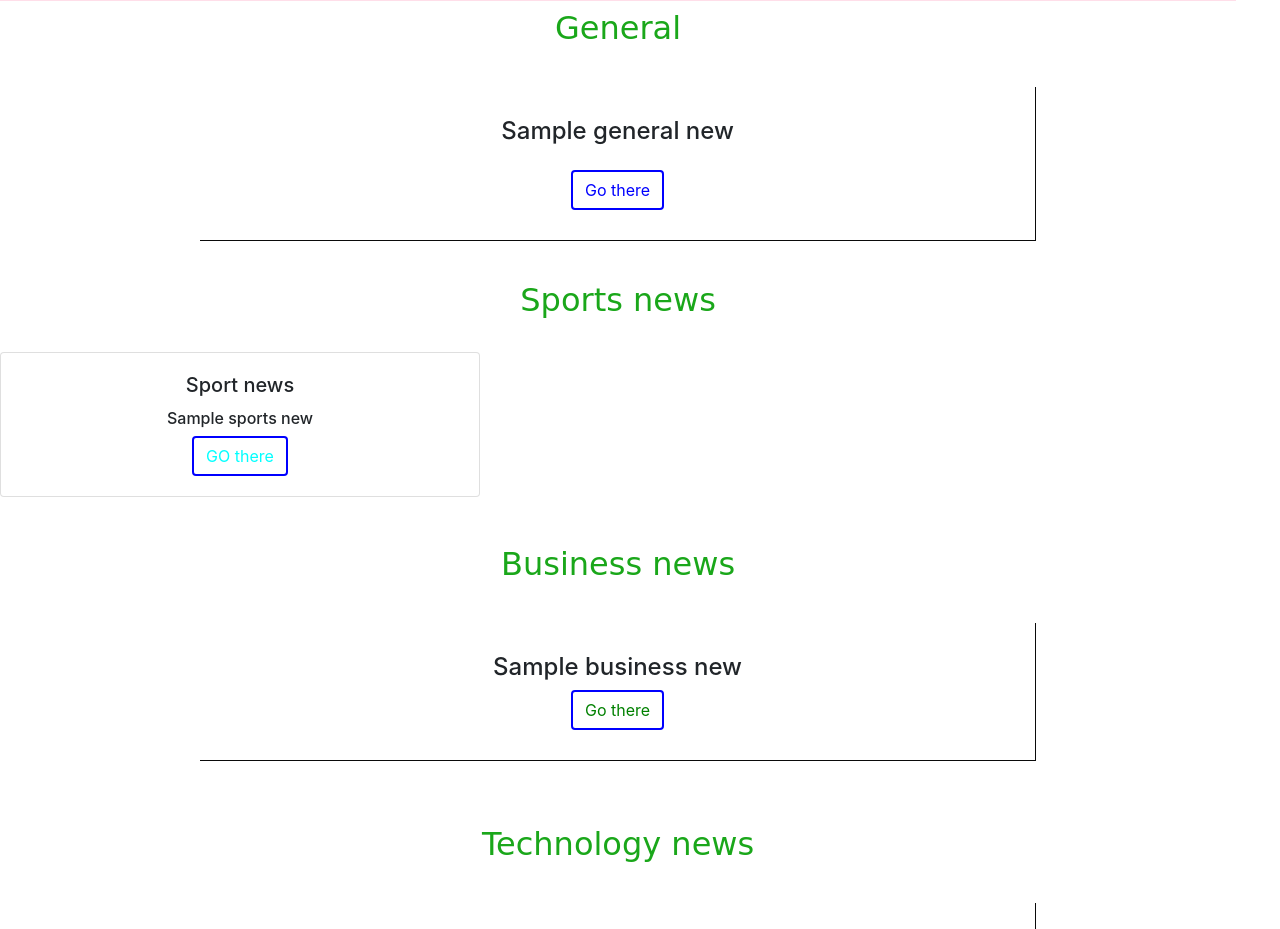
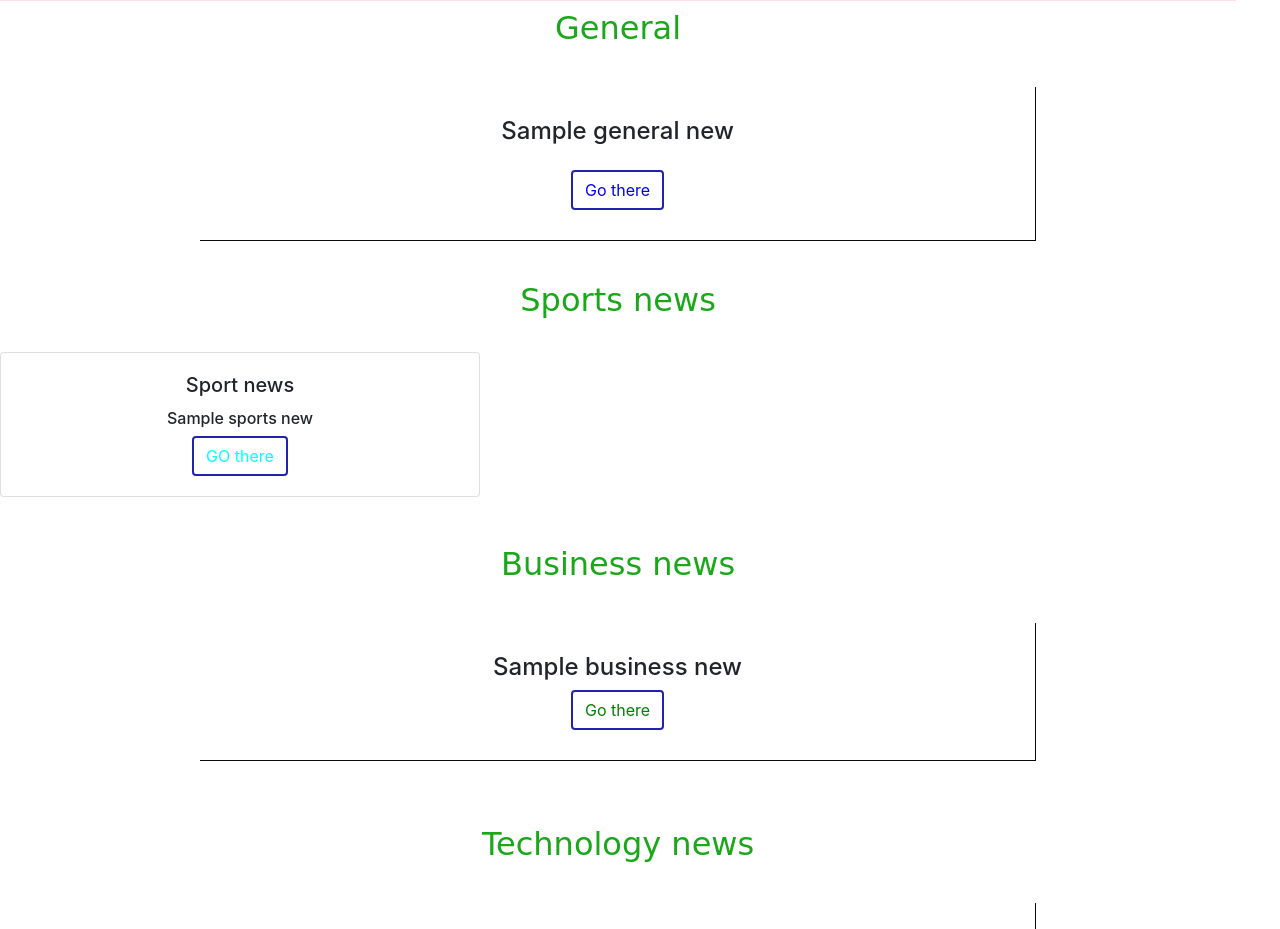
Before and after one commit to Andrew59-boop/news, a Flask app: template app/templates/index.html in a window 1280 px wide. Shown: the part 737-1666 px from the top of the page. Run offline with Flask 2, Linux system fonts and the light colour scheme; the template is opened without the code that fills it: most values are stand-ins (such as "Sample title", 1, 10 or a date in 2020); some libraries are stand-ins or nearby versions.

Commit message:
serving articles

```diff
--- a/app/static/css/styles.css
+++ b/app/static/css/styles.css
@@ -32,7 +32,7 @@ h2{
 
 }
 .btn{
-    border: 2px solid blue;
+    border: 2px solid rgb(34, 34, 172);
     color:blue;
 
 }
```
